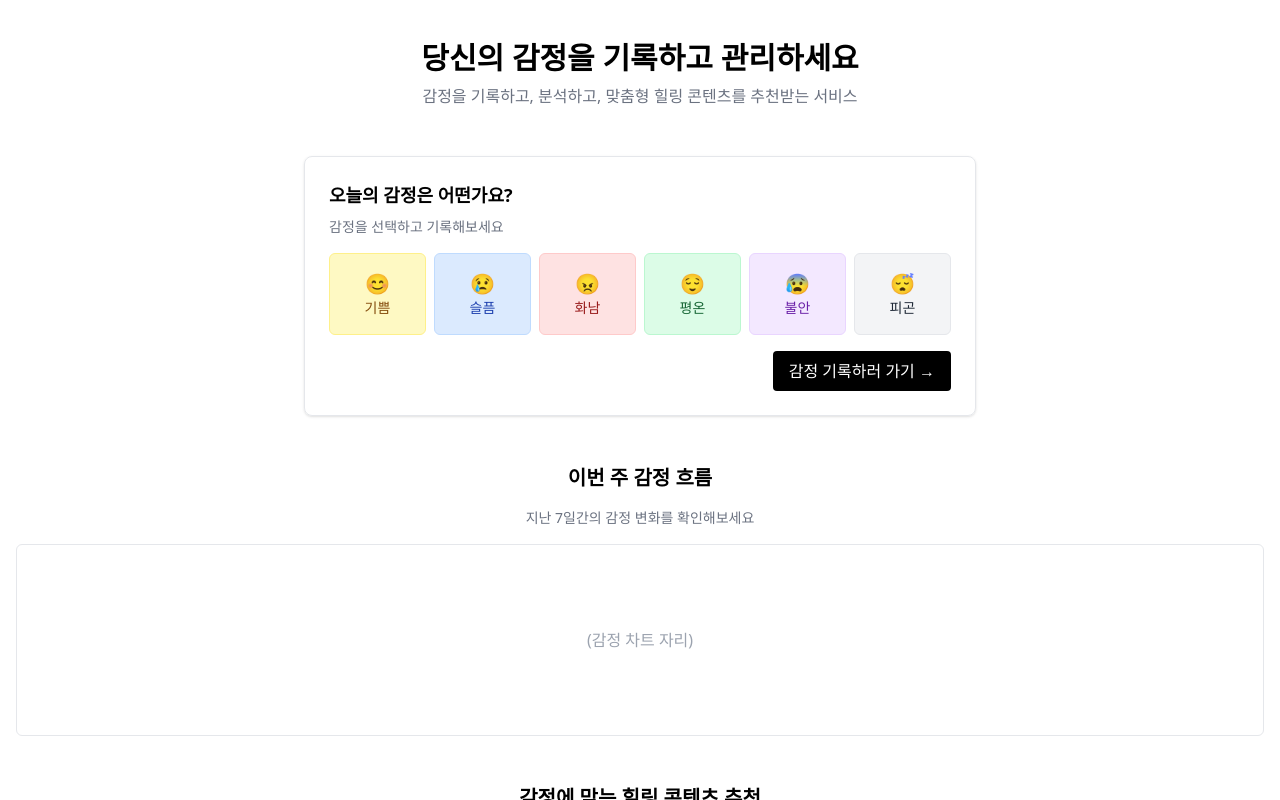
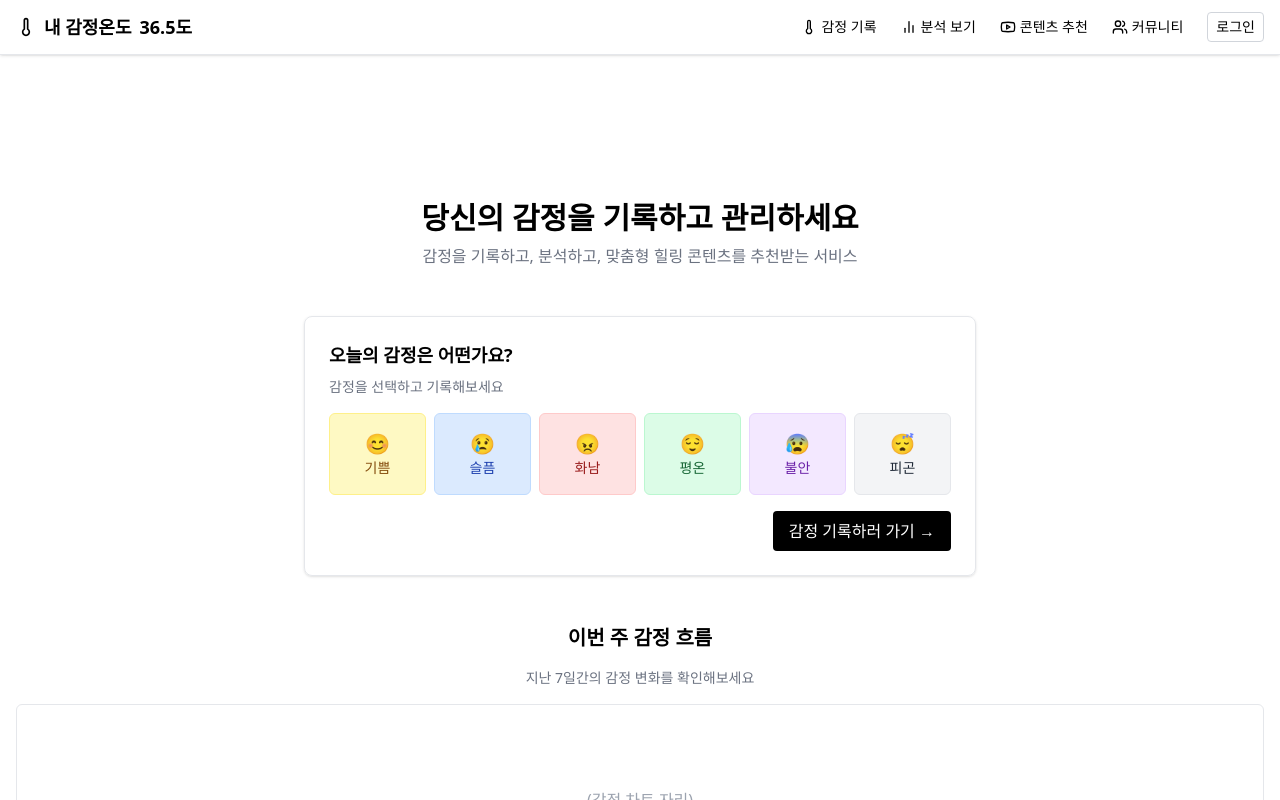
Before and after one commit to JawsomeDev/Emotion36.5_Frontend, a React (Vite) app: page / in a window 1280 px wide. Shown: the top 800 px of the page. Built offline with nearby package versions, Linux system fonts and the light colour scheme.

Commit message:
feat: navbar(desktop & mobile) add

```diff
--- a/package.json
+++ b/package.json
@@ -10,6 +10,7 @@
     "preview": "vite preview"
   },
   "dependencies": {
+    "lucide-react": "^0.486.0",
     "react": "^19.0.0",
     "react-dom": "^19.0.0",
     "react-router-dom": "^7.4.1"
--- a/src/App.jsx
+++ b/src/App.jsx
@@ -4,17 +4,20 @@ import HomePage from "./pages/HomePage"
 import RecordPage from "./pages/RecordPage"
 import AnalyzePage from "./pages/AnalyzePage"
 import CommunityPage from "./pages/CommunityPage"
-import "./index.css"
+import Navbar from "./components/Navbar"
 
 export default function App() {
   return (
     <Router>
+      <Navbar />
+      <div className="pt-20">
         <Routes>
           <Route path="/" element={<HomePage />} />
           <Route path="/record" element={<RecordPage />} />
           <Route path="/analyze" element={<AnalyzePage />} />
           <Route path="/community" element={<CommunityPage />} />
         </Routes>
+      </div>
     </Router>
   )
 }
--- /dev/null
+++ b/src/components/Navbar.jsx
@@ -0,0 +1,63 @@
+import React, { useState } from "react"
+import { Link } from "react-router-dom"
+import { Thermometer, BarChart2, Youtube, Users, Menu, X } from "lucide-react"
+
+export default function Navbar() {
+  const [mobileOpen, setMobileOpen] = useState(false)
+
+  return (
+    <nav className="fixed top-0 left-0 w-full bg-white/80 backdrop-blur-md shadow z-50 border-b border-gray-200">
+      <div className="max-w-7xl mx-auto px-4 py-3 flex items-center justify-between">
+        <Link to="/" className="text-lg font-bold flex items-center gap-2">
+          <Thermometer className="w-5 h-5 text-black" />
+          <span className="font-semibold">내 감정온도</span>
+          <span className="font-black">36.5도</span>
+        </Link>
+
+        {/* Desktop nav */}
+        <div className="hidden md:flex items-center gap-6 text-sm font-medium">
+          <Link to="/record" className="flex items-center gap-1 hover:underline">
+            <Thermometer className="w-4 h-4" /> 감정 기록
+          </Link>
+          <Link to="/analyze" className="flex items-center gap-1 hover:underline">
+            <BarChart2 className="w-4 h-4" /> 분석 보기
+          </Link>
+          <Link to="/" className="flex items-center gap-1 hover:underline">
+            <Youtube className="w-4 h-4" /> 콘텐츠 추천
+          </Link>
+          <Link to="/community" className="flex items-center gap-1 hover:underline">
+            <Users className="w-4 h-4" /> 커뮤니티
+          </Link>
+          <button className="border border-gray-300 rounded px-2 py-1 hover:bg-gray-100">로그인</button>
+        </div>
+
+        {/* Mobile menu button */}
+        <button
+          className="md:hidden p-2"
+          onClick={() => setMobileOpen((prev) => !prev)}
+        >
+          {mobileOpen ? <X className="w-6 h-6" /> : <Menu className="w-6 h-6" />}
+        </button>
+      </div>
+
+      {/* Mobile nav */}
+      {mobileOpen && (
+        <div className="md:hidden px-4 pb-6 space-y-4 text-sm font-medium animate-fade-in">
+          <Link to="/record" className="flex items-center gap-2">
+            <Thermometer className="w-4 h-4" /> 감정 기록
+          </Link>
+          <Link to="/analyze" className="flex items-center gap-2">
+            <BarChart2 className="w-4 h-4" /> 분석 보기
+          </Link>
+          <Link to="/" className="flex items-center gap-2">
+            <Youtube className="w-4 h-4" /> 콘텐츠 추천
+          </Link>
+          <Link to="/community" className="flex items-center gap-2">
+            <Users className="w-4 h-4" /> 커뮤니티
+          </Link>
+          <button className="w-full border rounded py-2">로그인</button>
+        </div>
+      )}
+    </nav>
+  )
+}
--- a/src/index.css
+++ b/src/index.css
@@ -5,3 +5,7 @@
 body {
   justify-content: center;
 }
+/* App.css 또는 Tailwind 전역 스타일에 추가 */
+html {
+  overflow-y: scroll;
+}
--- a/src/pages/AnalyzePage.jsx
+++ b/src/pages/AnalyzePage.jsx
@@ -1,5 +1,5 @@
 import React from "react"
 
 export default function AnalyzePage() {
-  return <div className="p-10 text-center">여기는 감정 분석 상세 페이지입니다 📊</div>
+  return <div className="p-10 mt-20 text-center">여기는 감정 분석 상세 페이지입니다 📊</div>
 }
--- a/src/pages/CommunityPage.jsx
+++ b/src/pages/CommunityPage.jsx
@@ -1,5 +1,5 @@
 import React from "react"
 
 export default function CommunityPage() {
-  return <div className="p-10 text-center">여기는 감정 커뮤니티 페이지입니다 💬</div>
+  return <div className="p-10 mt-20 text-center">여기는 감정 커뮤니티 페이지입니다 💬</div>
 }
--- a/src/pages/HomePage.jsx
+++ b/src/pages/HomePage.jsx
@@ -7,7 +7,7 @@ import CommunityIntro from "../components/CommunityIntro"
 
 export default function HomePage() {
   return (
-    <div className="max-w-7xl mx-auto px-4 py-10 space-y-12">
+    <div className="max-w-7xl mt-20 mx-auto px-4 py-10 space-y-12">
       <div className="text-center space-y-2">
         <h1 className="text-3xl font-bold">당신의 감정을 기록하고 관리하세요</h1>
         <p className="text-gray-500">
--- a/src/pages/RecordPage.jsx
+++ b/src/pages/RecordPage.jsx
@@ -1,5 +1,5 @@
 import React from "react"
 
 export default function RecordPage() {
-  return <div className="p-10 text-center">여기는 감정 기록 페이지입니다 📝</div>
+  return <div className="p-10 mt-20 text-center">여기는 감정 기록 페이지입니다 📝</div>
 }
```
Also changed, not shown: 1 other file (tests, documents, lock files or other folders). Lines whose indentation alone changed are shown as unchanged.
